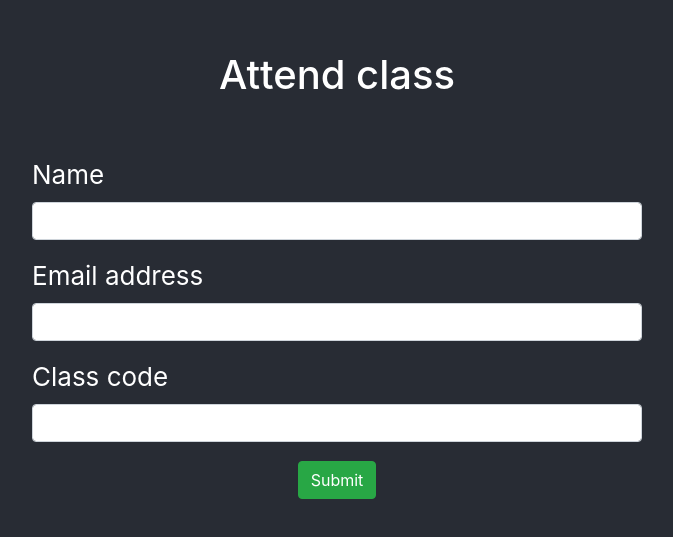
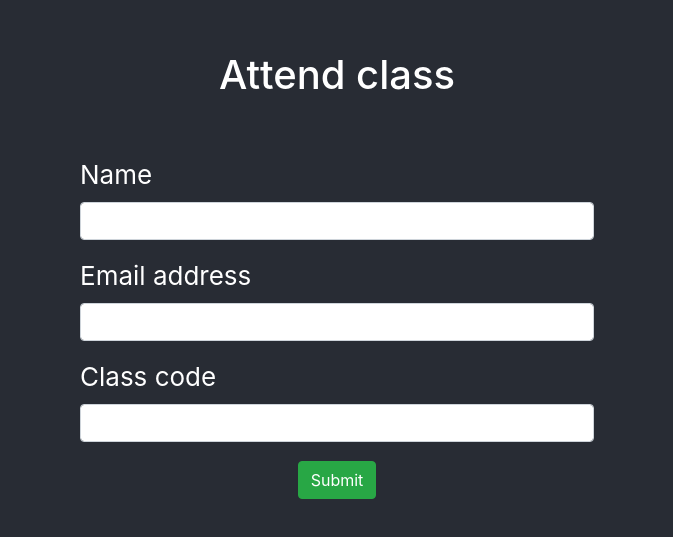
Before and after one commit to banirezaie/astrocoders, a React (Create React App) app in the folder frontend/: page /students in a window 1280 px wide. Shown: the part 125-662 px from the top of the page, without its empty margins (303-976 px from the left). Built offline with nearby package versions, Linux system fonts and the light colour scheme.

Commit message:
Made form inputs narrower

```diff
--- a/frontend/src/students/Students.js
+++ b/frontend/src/students/Students.js
@@ -33,7 +33,7 @@ const Students = (props) => {
           <h1>Attend class</h1>
         </div>
         <form onSubmit={handleSubmit}>
-          <div className="form-group">
+          <div className="form-group mx-5">
             <label htmlFor="name">Name</label>
             <input
               type="text"
@@ -44,7 +44,7 @@ const Students = (props) => {
               required
             />
           </div>
-          <div className="form-group">
+          <div className="form-group mx-5">
             <label htmlFor="email">Email address</label>
             <input
               type="email"
@@ -57,7 +57,7 @@ const Students = (props) => {
             />
           </div>
 
-          <div className="form-group">
+          <div className="form-group mx-5">
             <label htmlFor="name">Class code</label>
             <input
               type="text"
```
